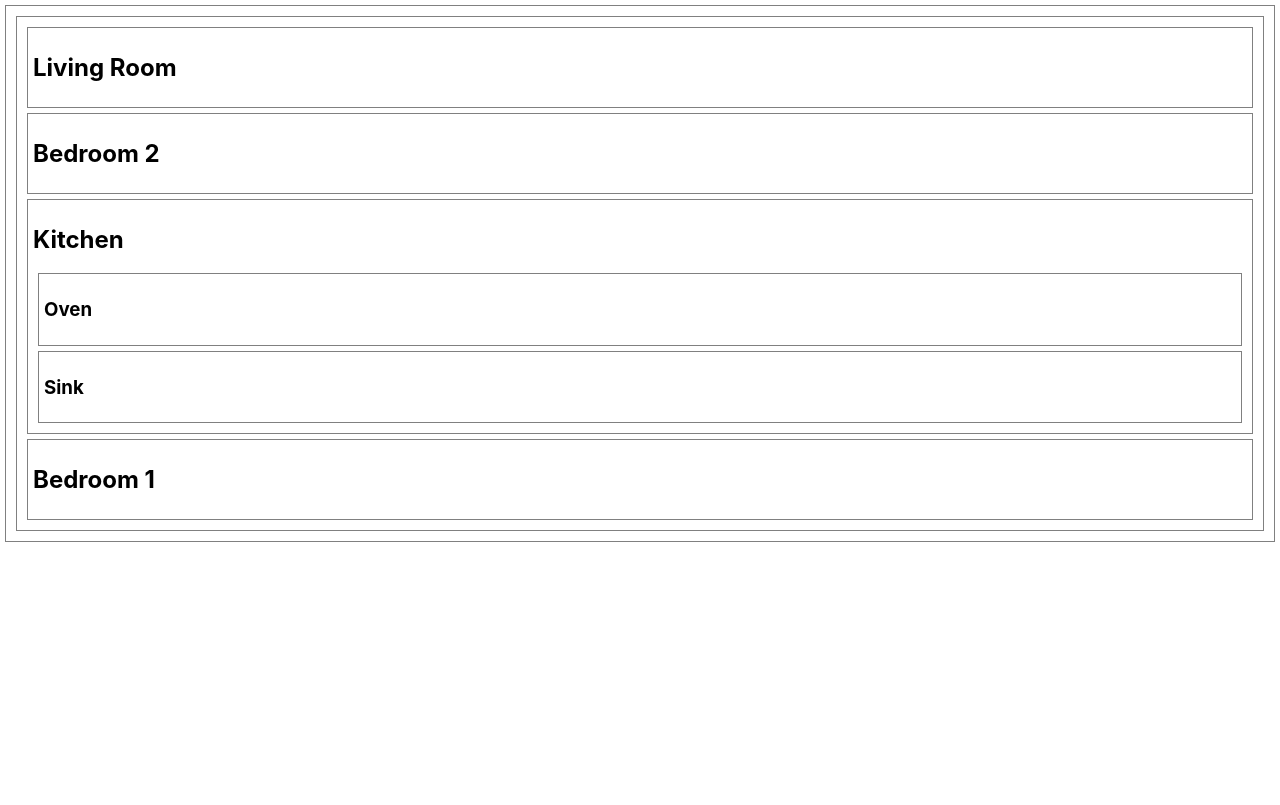
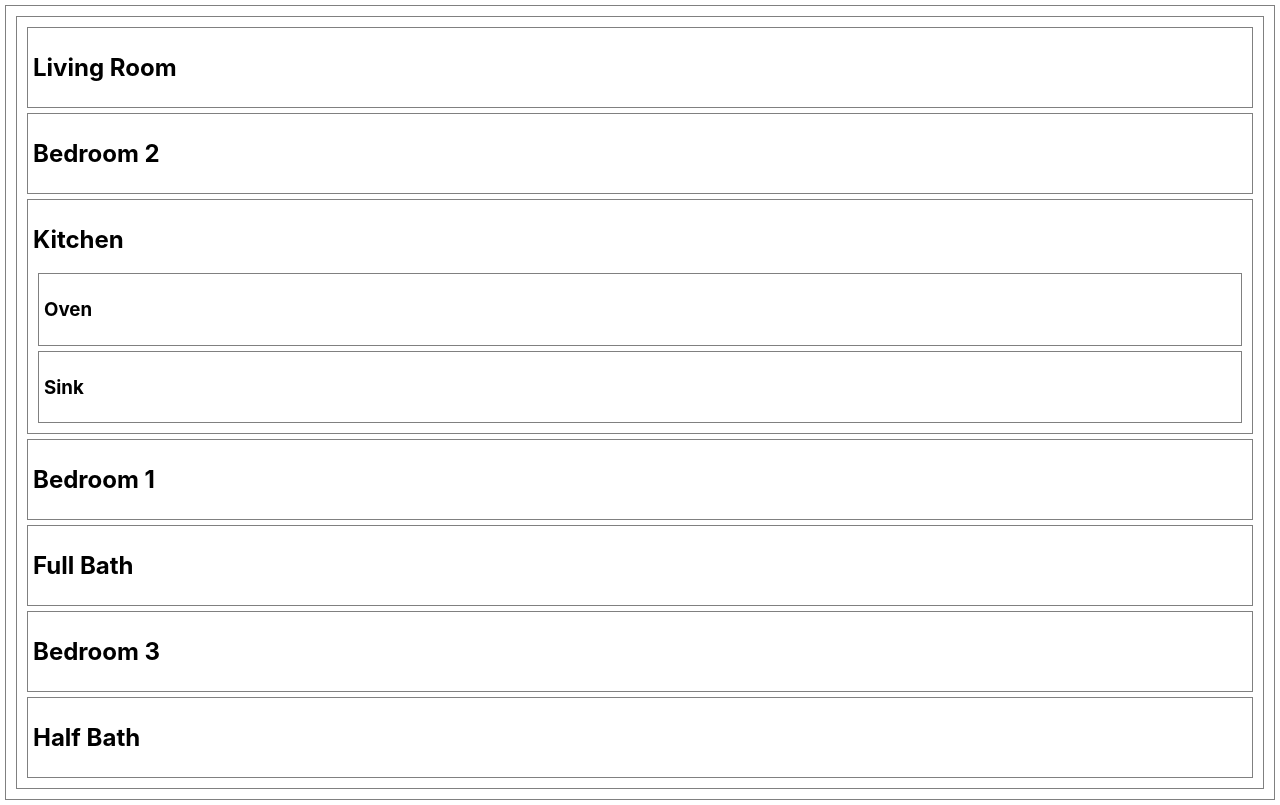
Before and after one commit to dneece522/floorplan-lab, a React (Create React App) app: page / in a window 1280 px wide. Built offline with nearby package versions, Linux system fonts and the light colour scheme.

Commit message:
render Bathrooms

```diff
--- a/src/Bath.jsx
+++ b/src/Bath.jsx
@@ -0,0 +1,7 @@
+const Bath = (props) => {
+  return (
+    <h2>{props.size} Bath</h2>
+  )
+}
+
+export default Bath
--- a/src/FloorPlan.jsx
+++ b/src/FloorPlan.jsx
@@ -1,6 +1,7 @@
 import LivingRoom from "./LivingRoom"
 import Kitchen from "./Kitchen"
 import Bedroom from "./Bedroom"
+import Bath from "./Bath"
 
 const FloorPlan = () => {
   const bedNum = [1, 2, 3]
@@ -10,6 +11,9 @@ const FloorPlan = () => {
       <div><Bedroom num={bedNum[1]}/></div>
       <div><Kitchen /></div>
       <div><Bedroom num={bedNum[0]}/></div>
+      <div><Bath size="Full"/></div>
+      <div><Bedroom num={bedNum[2]}/></div>
+      <div><Bath size="Half"/></div>
     </>
   )
 }
```
